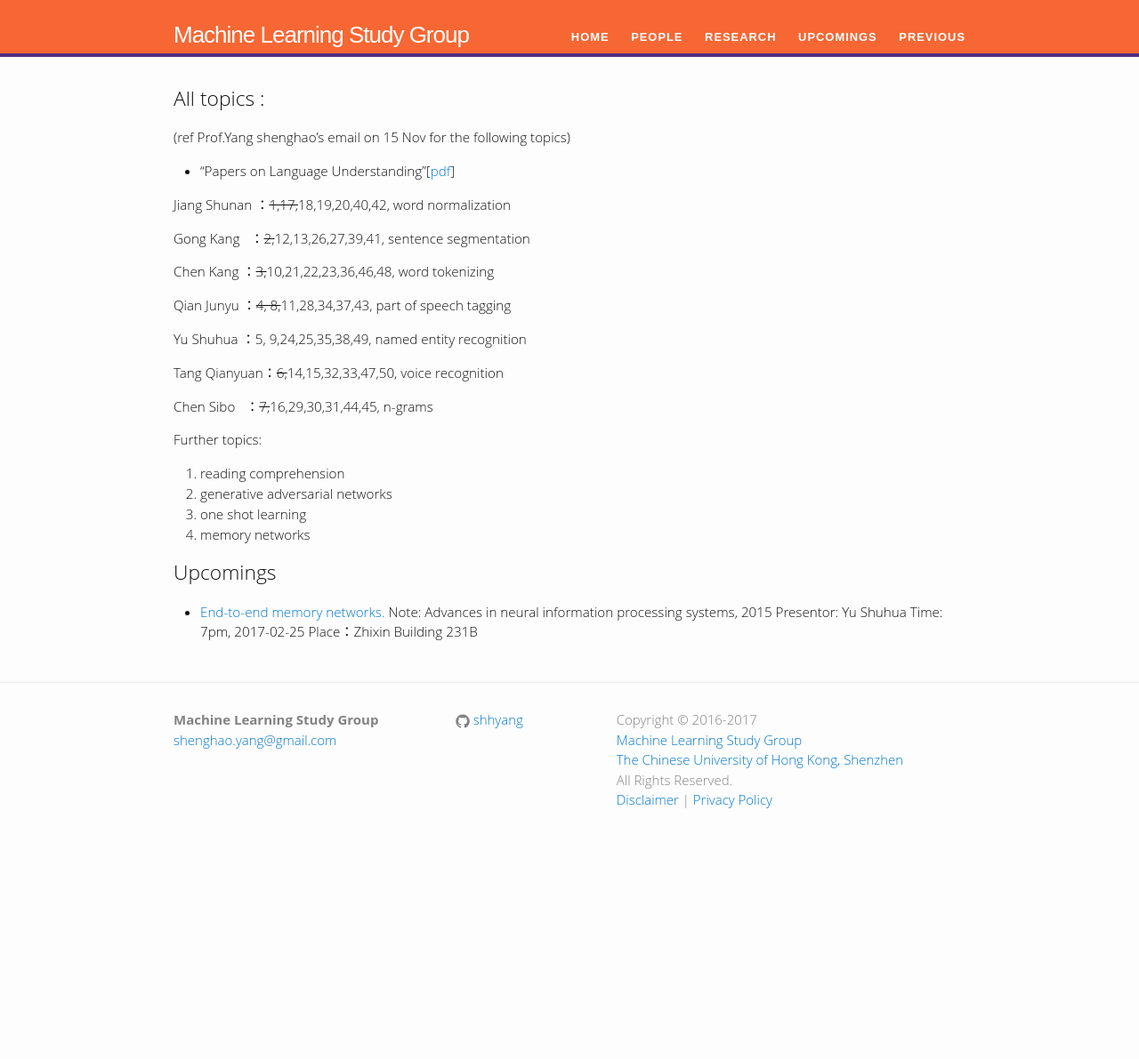
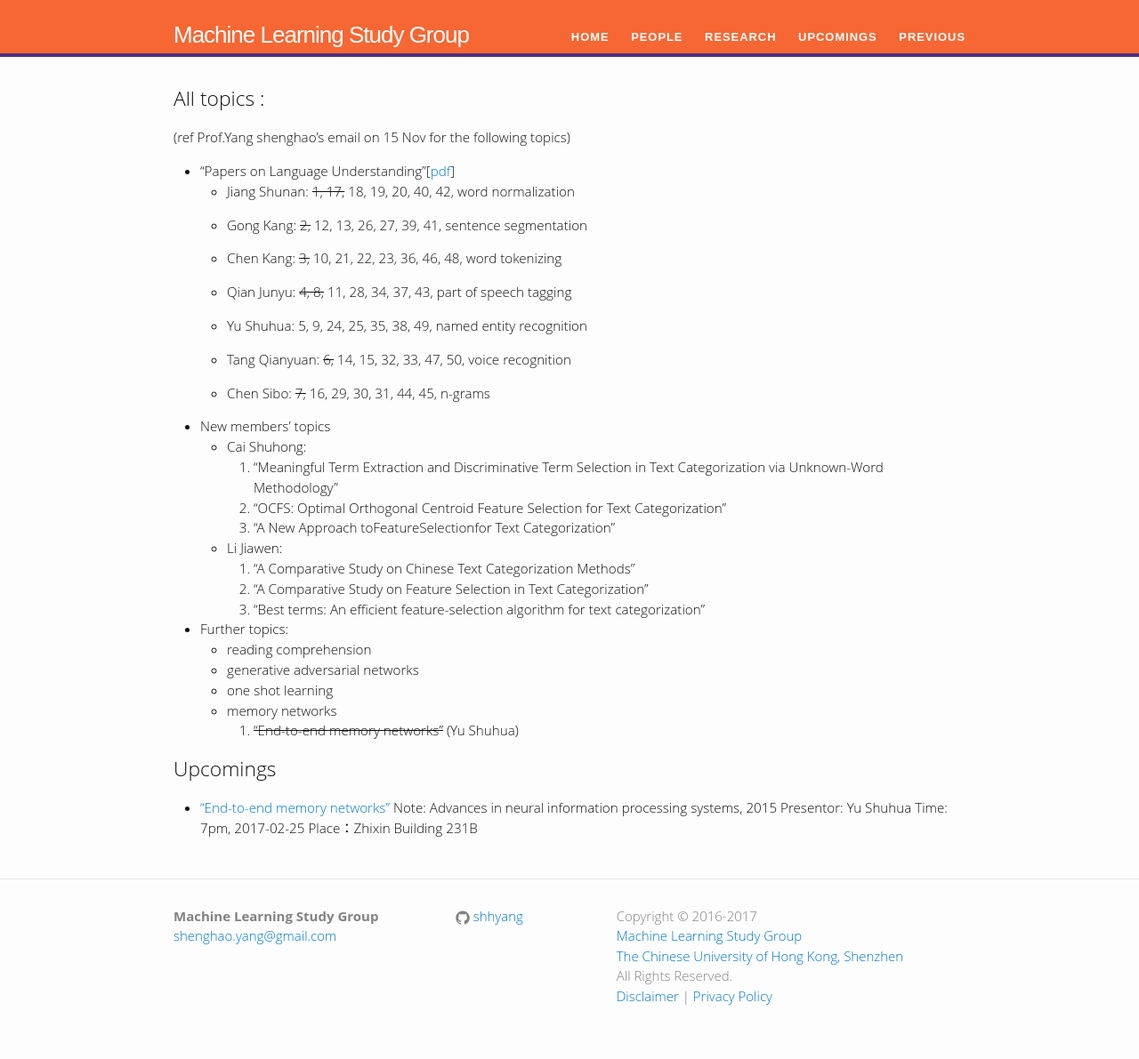
Before and after one commit to shhyang/learning, a Jekyll site: the page built from upcomings/index.md, in a window 1280 px wide. Shown: the whole page at 89% size. Built offline with Jekyll 4.4.1, drawn with Linux system fonts in a browser that asks for light colours; some web fonts are replaced; our own code applies the rules of GitHub Pages for plain Markdown files; before the commit the page ends 971 px from its top, so only the background shows below that.

Commit message:
Update index.md

```diff
--- a/upcomings/index.md
+++ b/upcomings/index.md
@@ -5,30 +5,45 @@ layout: default
 ## All topics :
 (ref Prof.Yang shenghao's email on 15 Nov for the following topics)
 - "Papers on Language Understanding"\[[pdf](reading-list-2016-09-18.pdf)\]
+  - Jiang Shunan:  ~~1, 17,~~ 18, 19, 20, 40, 42, word normalization
 
-Jiang Shunan ：~~1,17,~~18,19,20,40,42, word normalization
+  - Gong Kang:  ~~2,~~ 12, 13, 26, 27, 39, 41, sentence segmentation
 
-Gong Kang    ：~~2,~~12,13,26,27,39,41, sentence segmentation
+  - Chen Kang:  ~~3,~~ 10, 21, 22, 23, 36, 46, 48, word tokenizing
 
-Chen Kang    ：~~3,~~10,21,22,23,36,46,48, word tokenizing
+  - Qian Junyu:  ~~4, 8,~~ 11, 28, 34, 37, 43, part of speech tagging
 
-Qian Junyu   ：~~4, 8,~~11,28,34,37,43, part of speech tagging
+  - Yu Shuhua:  5, 9, 24, 25, 35, 38, 49, named entity recognition
 
-Yu Shuhua    ：5, 9,24,25,35,38,49, named entity recognition
+  - Tang Qianyuan:  ~~6,~~ 14, 15, 32, 33, 47, 50, voice recognition
 
-Tang Qianyuan：~~6,~~14,15,32,33,47,50, voice recognition
+  - Chen Sibo:  ~~7,~~ 16, 29, 30, 31, 44, 45, n-grams
 
-Chen Sibo    ：~~7,~~16,29,30,31,44,45, n-grams
+- New members' topics
+  - Cai Shuhong:
+      1. "Meaningful Term Extraction and Discriminative Term Selection in Text Categorization via Unknown-Word Methodology"
+      2. "OCFS: Optimal Orthogonal Centroid Feature Selection for Text Categorization"
+      3. "A New Approach toFeatureSelectionfor Text Categorization"
 
-Further topics:
-1. reading comprehension
-2. generative adversarial networks
-3. one shot learning
-4. memory networks
+  -  Li Jiawen:
+      1. "A Comparative Study on Chinese Text Categorization Methods"
+      2. "A Comparative Study on Feature Selection in Text Categorization"
+      3. "Best terms: An efficient feature-selection algorithm for text categorization"
+
+
+
+
+- Further topics:
+  - reading comprehension
+  - generative adversarial networks
+  - one shot learning
+  - memory networks
+    1. ~~"End-to-end memory networks"~~ (Yu Shuhua)
+
 
 
 ## Upcomings
-- [End-to-end memory networks.](http://papers.nips.cc/paper/5846-end-to-end-memory-networks.pdf)
+- ["End-to-end memory networks"](http://papers.nips.cc/paper/5846-end-to-end-memory-networks.pdf)
 Note: Advances in neural information processing systems, 2015
 Presentor: Yu Shuhua Time: 7pm, 2017-02-25
 Place：Zhixin Building 231B
```
